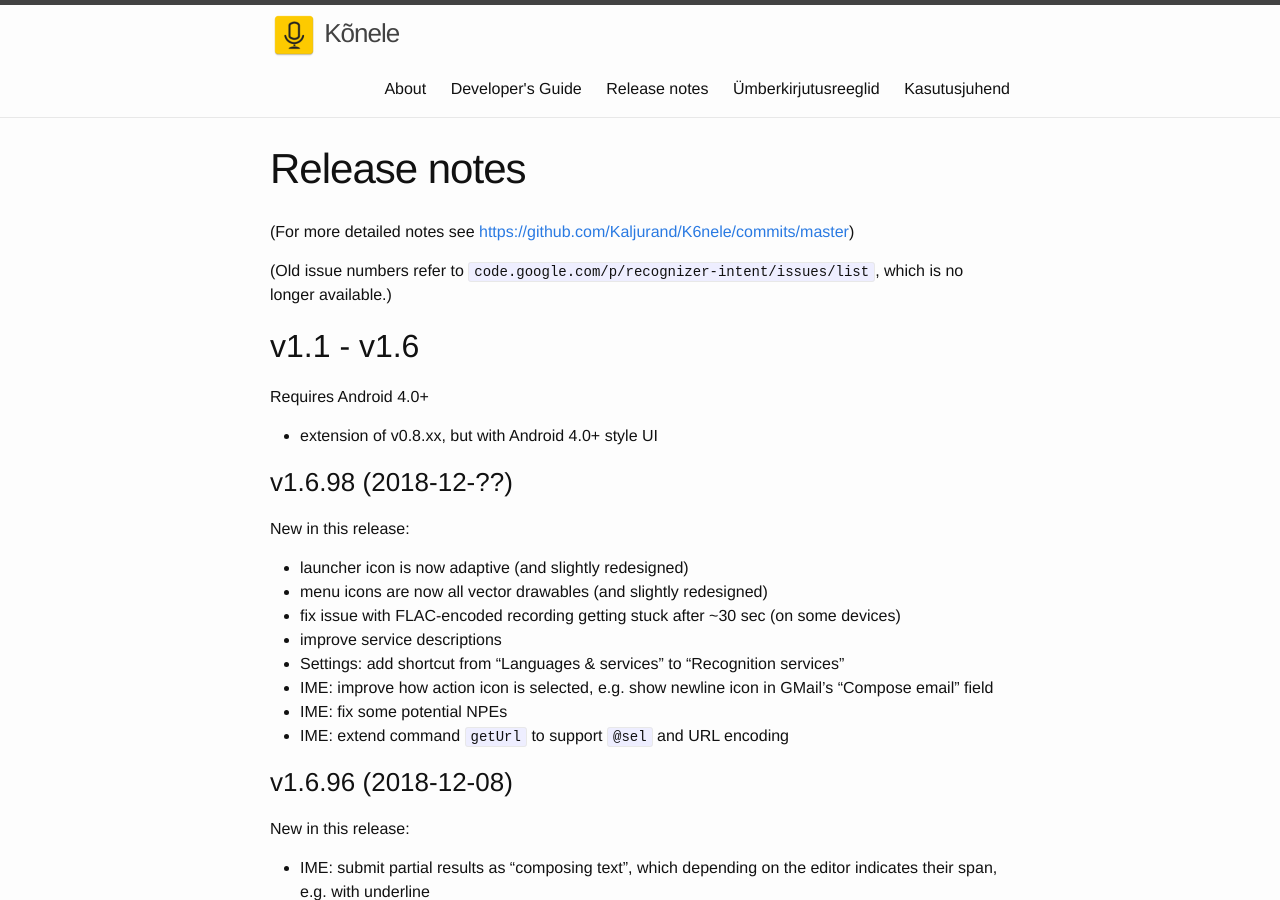
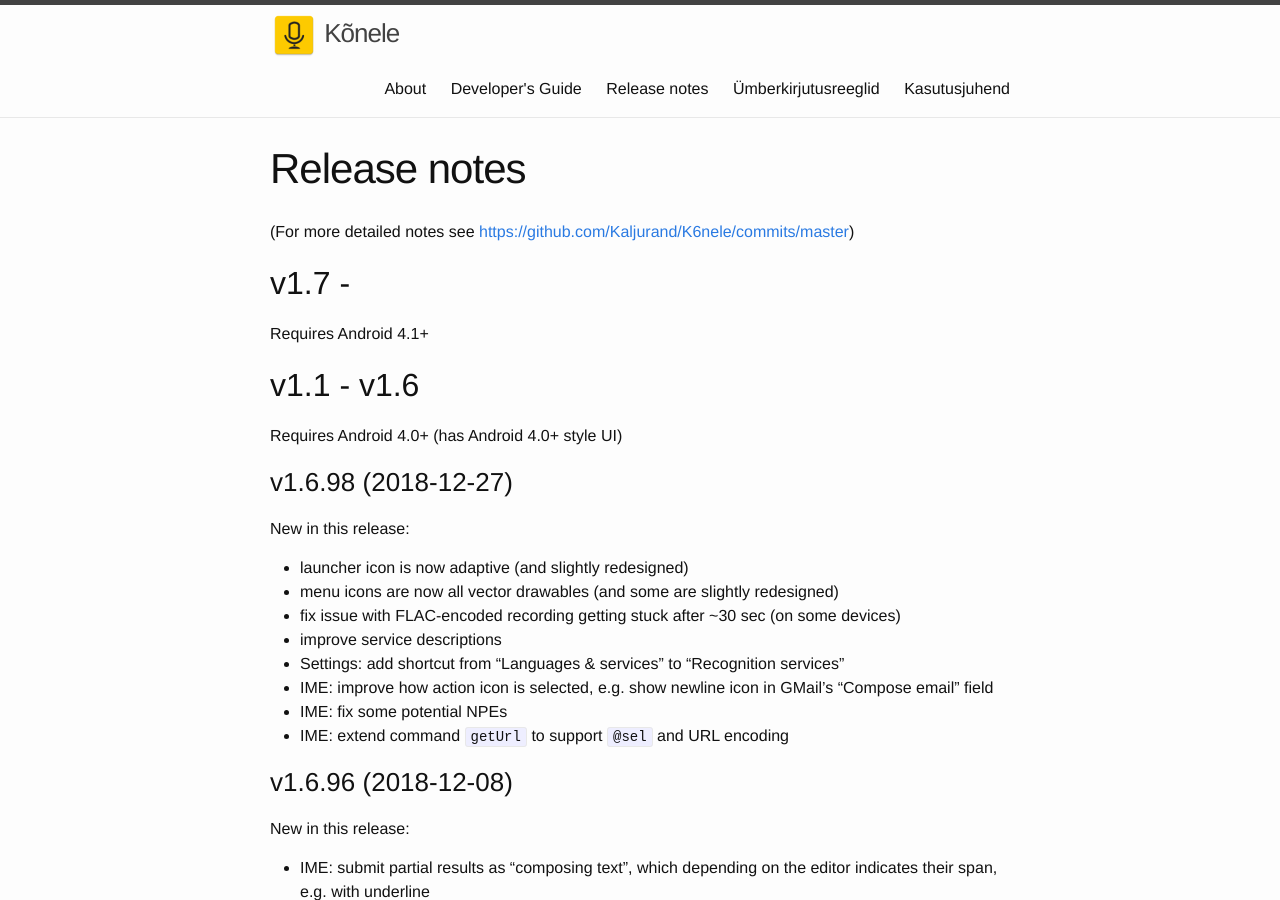
Before and after one commit to Kaljurand/K6nele, a Jekyll site: the page built from docs/en/release_notes.md, in a window 1280 px wide and 900 px high. Built offline with Jekyll 4.4.1, drawn with Linux system fonts in a browser that asks for light colours; some of the changed text lies outside the part shown.

Commit message:
Announce v1.6.98

```diff
--- a/docs/en/release_notes.md
+++ b/docs/en/release_notes.md
@@ -5,20 +5,20 @@ title: Release notes
 
 (For more detailed notes see <https://github.com/Kaljurand/K6nele/commits/master>)
 
-(Old issue numbers refer to `code.google.com/p/recognizer-intent/issues/list`, which is no longer available.)
+## v1.7 -
+
+Requires Android 4.1+
 
 ## v1.1 - v1.6
 
-Requires Android 4.0+
+Requires Android 4.0+ (has Android 4.0+ style UI)
 
-- extension of v0.8.xx, but with Android 4.0+ style UI
-
-### v1.6.98 (2018-12-??)
+### v1.6.98 (2018-12-27)
 
 New in this release:
 
 - launcher icon is now adaptive (and slightly redesigned)
-- menu icons are now all vector drawables (and slightly redesigned)
+- menu icons are now all vector drawables (and some are slightly redesigned)
 - fix issue with FLAC-encoded recording getting stuck after ~30 sec (on some devices)
 - improve service descriptions
 - Settings: add shortcut from "Languages & services" to "Recognition services"
@@ -224,7 +224,7 @@ Name changes and deprecation:
 - require API >= 16 (Android v4.1 Jelly Bean)
 - modernize the UI (making the menus more accessible)
 - remove some hidden developer features, reducing the APK size by 40k
-- fix crash due to the WEB_SEARCH activity not available on some devices (we now fall back to SEARCH, or no activity if SEARCH is also not available)
+- fix crash due to the ``WEB_SEARCH`` activity not available on some devices (we now fall back to SEARCH, or no activity if SEARCH is also not available)
 
 ## v0.8 (not maintained)
 
```
Also changed, not shown: other parts of docs/en/release_notes.md (+2 -0 lines), _posts/2018-12-28-k6nele-1.6.98.md (added, +8 -0 lines).
